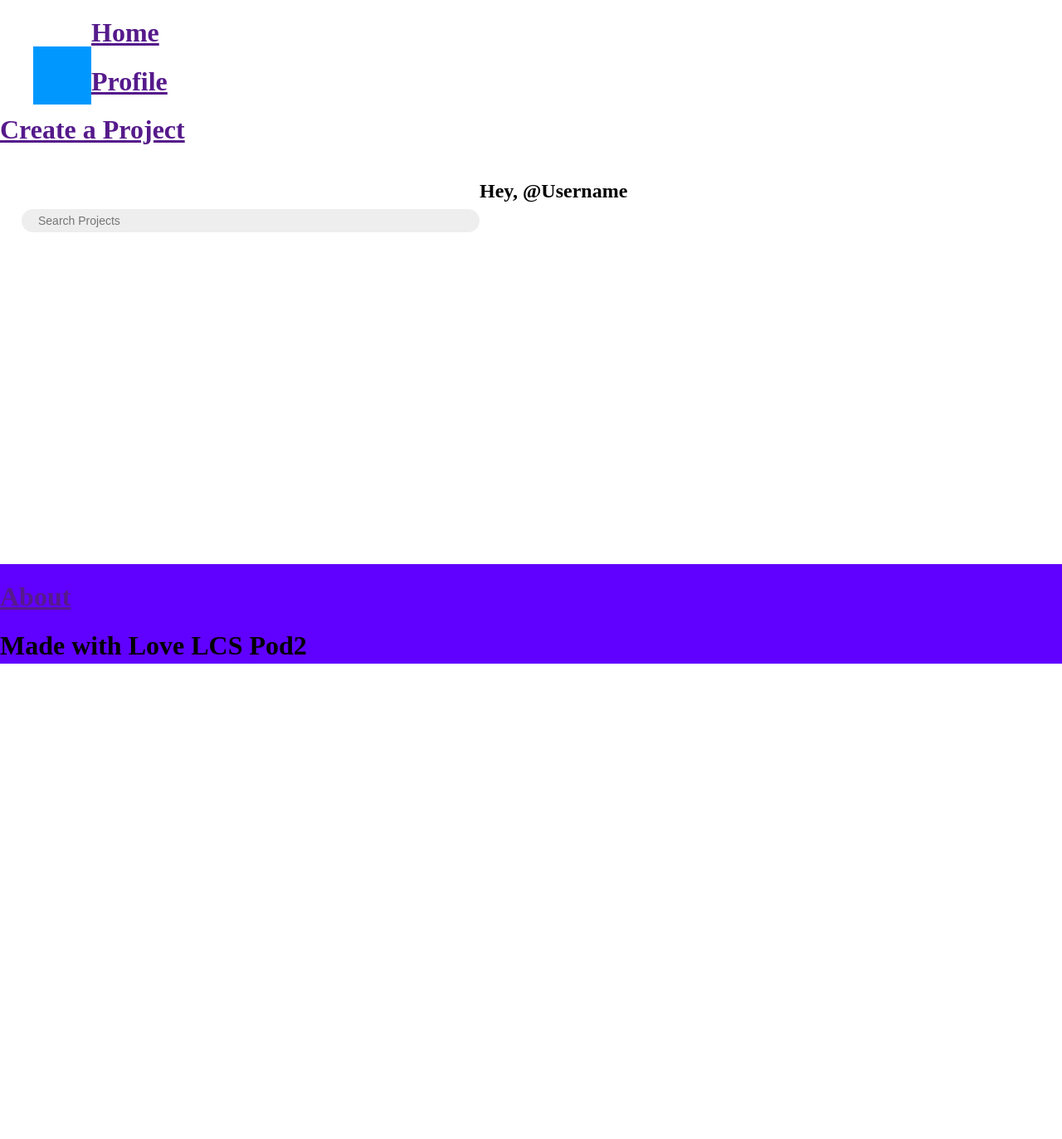
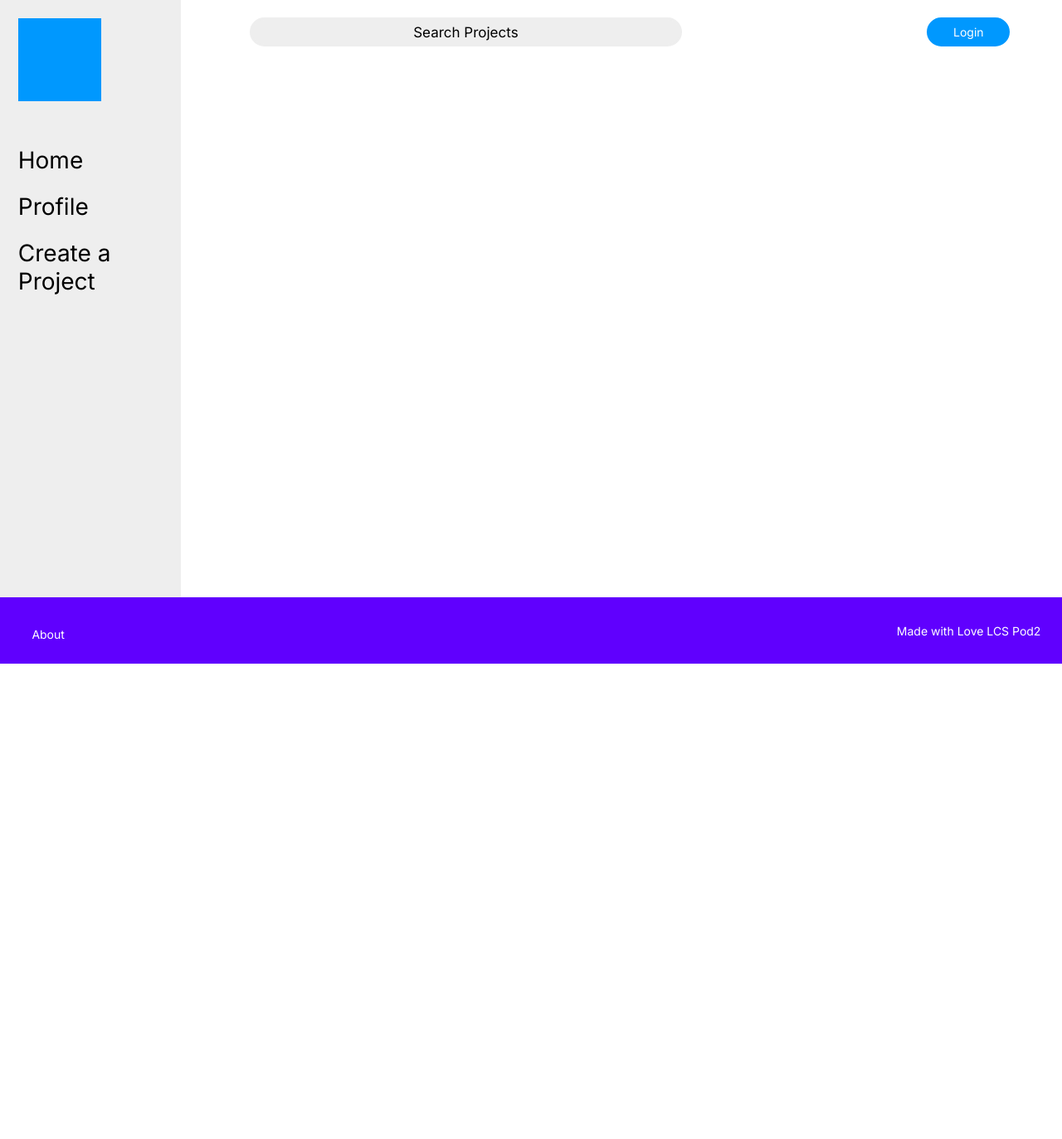
Before and after one commit to LaurierCS/TechHunt, a Django app: template Wampus/app/templates/base.html in a window 1280 px wide. Shown: the whole page at 83% size. After the commit the page ends 800 px from the top, so only its background shows below. Run offline with Django 3.2, Linux system fonts and the light colour scheme; the template is opened without the code that fills it, so the values that code supplies are empty.

Commit message:
Updated css and base template

```diff
--- a/Wampus/app/static/main.css
+++ b/Wampus/app/static/main.css
@@ -1,204 +1,183 @@
-body, html {
-  width: 100%;
-  height: 130%;
-  margin: 0;
+/*Site-wide styling*/
+* {
+  box-sizing: border-box;
+  font-family: "Inter";
 }
 
-.container {
+body,
+html {
   width: 100%;
   height: 100%;
+  margin: 0;
+  font-size: 14px;
 }
 
-.left {
-  width: 20%;
-  height: 100%;
-  float: left;
-  background-color: #F4F4F4;
+a {
+  text-decoration: none;
+}
+
+.siteContainer {
+  width: 100%;
+  height: fit-content;
+  min-height: 90%;
+  display: flex;
+  background-color: #ffffff;
+}
+/*End*/
+
+/*Base elements*/
+.sidePanel {
+  width: 17%;
+  height: 90vh;
+  display: flex;
+  flex-direction: column;
+  position: fixed;
+  top: 0;
+  left: 0;
+  background-color: #eeeeee;
   border-collapse: collapse;
 }
 
+.sidePanel__links {
+  margin: 10% 0 0 10%;
+  font-weight: normal;
+}
+
+.sidePanel__links a {
+  color: #000000;
+}
+
+.sidePanel__links:hover {
+  opacity: 70%;
+}
+
 .main {
-  width: 80%;
-  height: 100%;
-  float: left;
-  background-color: #FFFFFF;
-  border-collapse: collapse;
+  width: 83%;
+  height: 1000px;
+  min-height: 90vh;
+  display: flex;
+  flex-direction: column;
+  position: absolute;
+  right: 0;
+}
+
+.topBar {
+  width: 100%;
+  height: 10vh;
+  padding: 1%;
+  display: flex;
+  flex-direction: row;
+}
+
+.profile {
+  height: 50px;
+  min-width: 100px;
+  margin: 0 5% auto auto;
+  padding: 0 1%;
+  display: table;
+  text-align: center;
+  border-radius: 10px;
+  background-color: #6000fe;
+}
+
+.profile__name {
+  margin: 0;
+  display: table-cell;
+  vertical-align: middle;
+  color: #ffffff;
+}
+
+.pageContent {
+  height: fit-content;
+  min-height: 100%;
 }
 
 .footer {
   width: 100%;
-  height: 15%;
+  height: 10%;
+  max-height: 10%;
+  display: flex;
   position: fixed;
+  left: 0;
   bottom: 0;
-  left: 0;
-  display:block;
-  background-color: #6000FE;
-  border-collapse: collapse;
+  color: #ffffff;
+  background-color: #6000fe;
 }
 
-.main input[type=text] {
-  float: left;
-  padding: 6px 20px 6px;
-  width: 50%;
-  background-color: #EEEEEE;
-  border: #EEEEEE;
-  border-radius: 30px;
-  margin-top: 35px;
-  margin-left: 26px;
-  font-size: 14px;
+.footer__links {
+  margin: auto 4% auto 0;
+  font-weight: normal;
+  position: relative;
+  left: 3%;
 }
 
-.logo {
-  float: left;
-  width: 70px;
-  height: 70px;
-  background-color: #0098FE;
-  margin-top: 35px;
-  margin-left: 40px;
+.footer__links a {
+  font-size: 14px;
+  color: #ffffff;
 }
 
-.profileTag {
-  float: right;
+.footer__links:hover {
+  opacity: 70%;
+}
+
+.footer__text {
+  margin: auto 2% auto auto;
+  font-weight: normal;
+
+  font-size: 14px;
+  display: flex;
+  justify-content: flex-end;
+  color: #ffffff;
+}
+/*End*/
+
+/* Components*/
+.logo {
+  /*this is temporary until we have a design for the logo*/
+  width: 100px;
+  height: 100px;
+  margin: 10% 0 15% 10%;
+  background-color: #0098fe;
+}
+
+.inputField {
+  width: 200px;
+  height: 35px;
+  text-align: center;
+  border-radius: 20px;
+  border: solid #eeeeee 3px;
+}
+
+.btn {
   width: 100px;
   height: 35px;
-  background-color: #6000FE;
-  margin-top: 33px;
-  margin-right: 190px;
-  border-radius: 5px;
+  margin: 1% 5% auto auto;
+  display: flex;
+  justify-content: center;
+  align-items: center;
+  text-decoration: none;
+  text-align: center;
+  border-radius: 21px;
+  background-color: #0098fe;
+  border: solid #0098fe;
+  color: #ffffff;
 }
 
-.profileImg {
-  float: left;
-  width: 35px;
-  height: 35px;
-  background-color: #c0bdbd;
+/*Component modifiers*/
+.inputField--search {
+  width: 50%;
+  min-width: 50%;
+  margin: 1% 0 0 7%;
+  font-size: 17px;
+  justify-content: flex-start;
+  background-color: #eeeeee;
 }
 
-.rightClassContainer {
-  width: 90%;
-  height: 80%;
-  margin-top: 99px;
-  margin-left: 26px;
+.inputField--search::placeholder {
+  color: #000000;
 }
 
-.projects {
-  width: 65%;
-  height: 30%;
-  float: left;
-  border-collapse: collapse;
+.inputField--search:hover {
+  border-color: #cccccc;
+  background-color: #dddddd;
 }
-
-.favourites {
-  width: 34%;
-  height: 100%;
-  float: right;
-  border-collapse: collapse;
-}
-
-.community {
-  width: 65%;
-  height: 70%;
-  float: left;
-  border-collapse: collapse;
-}
-
-.projectsContainer {
-  width: 100%;
-  height: 78%;
-  float: left;
-  border:1px solid #EEEEEE;
-  border-collapse: collapse;
-  border-radius: 5px;
-  overflow-y: auto;
-}
-
-.favouritesContainer {
-  width: 100%;
-  height: 95%;
-  float: left;
-  border:1px solid #EEEEEE;
-  border-collapse: collapse;
-  border-radius: 5px;
-  overflow-x: auto;
-}
-
-.communityContainer {
-  width: 100%;
-  height: 93%;
-  float: left;
-  border-collapse: collapse;
-}
-
-.tagsContainer {
-  width: 100%;
-  height: 8%;
-  border:1px solid #EEEEEE;
-  border-radius: 5px;
-  overflow-x: auto;
-}
-
-.communityProjects {
-  width: 100%;
-  height: 90%;
-  margin-top: 11px;
-  border:1px solid #EEEEEE;
-  border-radius: 5px;
-  overflow-x: auto;
-}
-
-.myproject-card {
-  float: left;
-  width: 300px;
-  height: 200px;
-  background-color: #EEEEEE;
-  margin-top: 25px;
-  margin-left: 25px;
-  margin-bottom: 25px;
-  border-radius: 5px;
-}
-
-.project-card {
-  float: left;
-  width: 300px;
-  height: 200px;
-  background-color: #EEEEEE;
-  margin-top: 25px;
-  margin-left: 25px;
-  margin-bottom: 25px;
-  border-radius: 5px;
-}
-
-.tags {
-  float: left;
-  width: 75px;
-  height: 29px;
-  border: 2px solid #0098FE;
-  margin-top: 11px;
-  margin-left: 10px;
-  border-radius: 5px;
-}
-
-.rateproject-button {
-  float: left;
-  width: 250px;
-  height: 24px;
-  text-align: center;
-  color: #FFFFFF;
-  border: 2px solid #0098FE;
-  background-color: #0098FE;
-  margin-top: 40px;
-  margin-left: 25px;
-  border-radius: 21px;
-}
-
-.joinrequest-button {
-  float: left;
-  width: 250px;
-  height: 24px;
-  text-align: center;
-  color: #0098FE;
-  border: 2px solid #0098FE;
-  margin-top: 5px;
-  margin-left: 25px;
-  border-radius: 21px;
-}
--- a/Wampus/app/templates/base.html
+++ b/Wampus/app/templates/base.html
@@ -15,29 +15,18 @@
 <body>
     <div class="siteContainer">
         <!-- Side Panel -->
-        <div class="sidePanel">
-            <div class="logo">
-
-            </div>
-            <!-- Links to other Pages ... Need to update with django references to links-->
-            <h1 class="sidePanel__links"><a href="">Home</a></h1>
-            <h1 class="sidePanel__links"><a href="">Profile</a></h1>
-            <h1 class="sidePanel__links"><a href="">Create a Project</a></h1>
-        </div>
+        {% include "components\sidePanelComponent.html" %}
         <!-- End of Side Panel -->
 
         <!-- Main Page Content -->
         <div class="main">
             <div class="topBar">
                 <input type="text" class="inputField inputField--search" placeholder="Search Projects">
-                <div class="profile">
-                    <!-- Need to update to django reference to current user -->
-                    <h2 class="profile__name">Hey, @Username</h2>
-                </div>
+                {% include "components\profileComponent.html" %}
             </div>
             <div class="pageContent">
-                {% block profile %}
-                {% endblock profile %}
+                {% block content %}
+                {% endblock content %}
             </div>
         </div>
         <!-- End of Main Page Content -->
--- /dev/null
+++ b/Wampus/app/templates/components/profileComponent.html
@@ -0,0 +1,8 @@
+{% if user.is_authenticated %}
+    <div class="profile">
+        <!-- Need to update to django reference to current user -->
+        <h2 class="profile__name">Hey, @{{ user.username }}</h2>
+    </div>
+{% else %}
+    <a class="btn" href="#">Login</a>
+{% endif %}
--- /dev/null
+++ b/Wampus/app/templates/components/sidePanelComponent.html
@@ -0,0 +1,9 @@
+<div class="sidePanel">
+    <div class="logo">
+
+    </div>
+    <!-- Links to other Pages ... Need to update with django references to links-->
+    <h1 class="sidePanel__links"><a href="">Home</a></h1>
+    <h1 class="sidePanel__links"><a href="">Profile</a></h1> <!-- If user not logged in, direct to login page -->
+    <h1 class="sidePanel__links"><a href="">Create a Project</a></h1> <!-- If user not logged in, direct to login page -->
+</div>
```
Also changed, not shown: Wampus/app/templates/main.css (deleted, +0 -172 lines).
